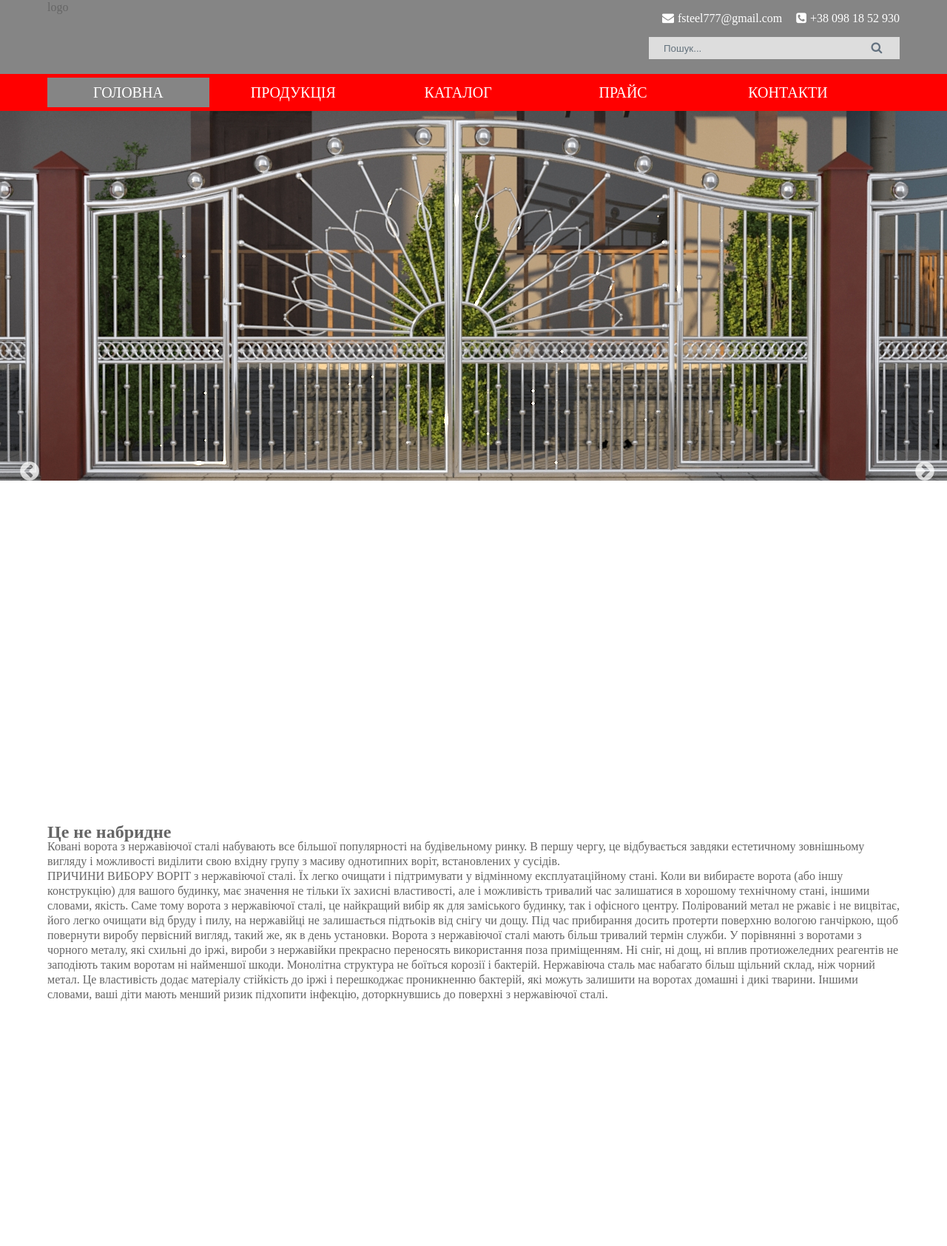
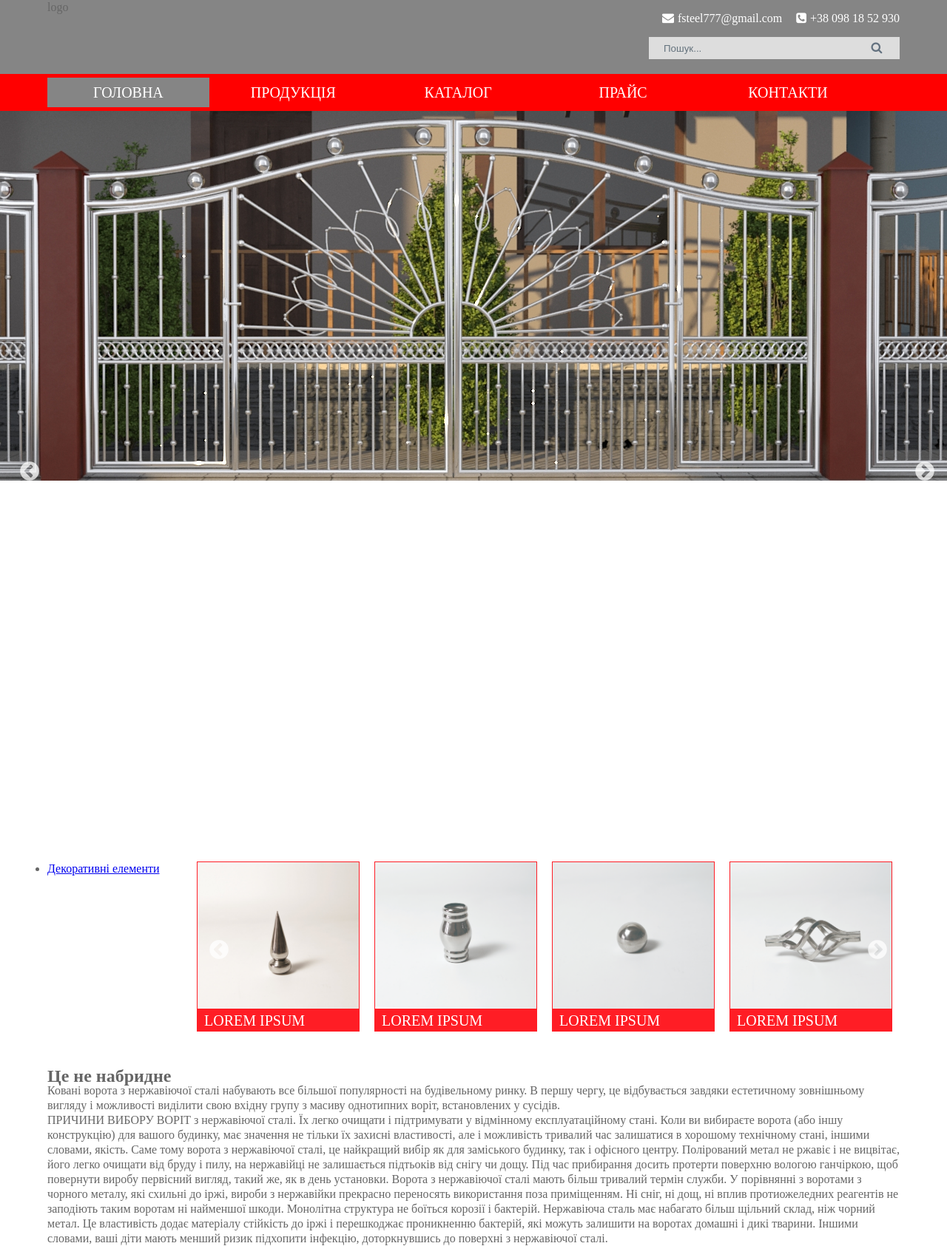
Before and after one commit to shelli86/shelli86.github.io, a PHP site: page / in a window 1280 px wide. Shown: the whole page at 74% size. Before the commit the page ends 1354 px from the top, so only its background shows below. Run offline with PHP 8.4, Linux system fonts and the light colour scheme; grey boxes are pictures that could not be loaded.

Commit message:
Add files via upload

```diff
--- a/css/style.css
+++ b/css/style.css
@@ -183,7 +183,12 @@ body{
   color: #ffffff;
 }
 
-.slider {
+.main{
+  margin-top: 50px;
+  margin-bottom: 50px;
+}
+
+.slider .single-item {
     width: 100%;
     margin: 0 auto;
 }
@@ -192,8 +197,13 @@ body{
   margin: 0px 0px;
 }
 
+.regular .slick-slide {
+  margin: 0px 10px;
+}
+
 .slick-slide img {
   width: 100%;
+
 }
 
 .slick-prev:before,
@@ -207,15 +217,39 @@ body{
 }
 
 .slick-active {
-  opacity: .5;
+  opacity: 1;
 }
 
 .slick-current {
   opacity: 1;
 }
 
+.regular .slick-slide>div>div img{
+  object-fit: cover;
+  width: 100%;
+  height: 200px;
+}
 
+.regular img{
+  border: 1px solid #FF1D25;
+  position: relative;
+}
 
+.regular .slider-name{
+  background: #FF1D25;
+  z-index: 100;
+  color: black;
+  width: 100%;
+  height: 30px;
+  padding-left: 10px;
+}
+
+.regular .slider-name p{
+  line-height: 30px;
+  color: #ffffff;
+  font-size: 20px;
+  text-transform: uppercase;
+}
 
 
 
--- a/index.html
+++ b/index.html
@@ -78,8 +78,49 @@
 
   <div class="main">
 
+    <div class="detail-slaider">
+      <div class="container">
+        <div class="cols col-2">
+          <ul>
+            <li><a href="#">Декоративні елементи</a></li>
+          </ul>
+        </div>
+        <div class="cols col-10">
+          <section class="regular slider">
+            <div>
+              <img src="img/1 (2).jpg">
+              <div class="slider-name"><p>Lorem ipsum</p></div>
+            </div>
+            <div>
+              <img src="img/1 (3).jpg">
+              <div class="slider-name"><p>Lorem ipsum</p></div>
+            </div>
+            <div>
+              <img src="img/1 (4).jpg">
+              <div class="slider-name"><p>Lorem ipsum</p></div>
+            </div>
+            <div>
+              <img src="img/2 (2).jpg">
+              <div class="slider-name"><p>Lorem ipsum</p></div>
+            </div>
+            <div>
+              <img src="img/2 (3).jpg">
+              <div class="slider-name"><p>Lorem ipsum</p></div>
+            </div>
+            <div>
+              <img src="img/2 (4).jpg">
+              <div class="slider-name"><p>Lorem ipsum</p></div>
+            </div>
+          </section>
+        </div>
+      </div>
+    </div>
+
+
+  </div>
 
 <div class="text">
+
     <div class="container">
     <h2>Це не набридне</h2>
 
@@ -96,6 +137,7 @@
     Монолітна структура не боїться корозії і бактерій.
     Нержавіюча сталь має набагато більш щільний склад, ніж чорний метал. Це властивість додає матеріалу стійкість до іржі і перешкоджає проникненню бактерій, які можуть залишити на воротах домашні і дикі тварини. Іншими словами, ваші діти мають менший ризик підхопити інфекцію, доторкнувшись до поверхні з нержавіючої сталі.
   </div>
+
 </div>
 
 
@@ -110,6 +152,44 @@
   	infinite: true,
   	autoplay: true
   });
+
+  $(".regular").slick({
+        dots: false,
+        infinite: true,
+        slidesToShow: 4,
+        slidesToScroll: 1,
+        autoplay: true,
+        centerMode: false,
+        responsive: [
+    {
+      breakpoint: 1024,
+      settings: {
+        slidesToShow: 3,
+        slidesToScroll: 3,
+        infinite: true,
+        dots: true
+      }
+    },
+    {
+      breakpoint: 600,
+      settings: {
+        slidesToShow: 2,
+        slidesToScroll: 2
+      }
+    },
+    {
+      breakpoint: 480,
+      settings: {
+        slidesToShow: 1,
+        slidesToScroll: 1
+      }
+    }
+    // You can unslick at a given breakpoint now by adding:
+    // settings: "unslick"
+    // instead of a settings object
+  ]
+      });
+
 </script>
 
 </body>
```
Also changed, not shown: img/1 (2).jpg (added), img/1 (3).jpg (added), img/1 (4).jpg (added), img/2 (2).jpg (added), img/2 (3).jpg (added), 2 other files. Lines whose indentation alone changed are shown as unchanged.
